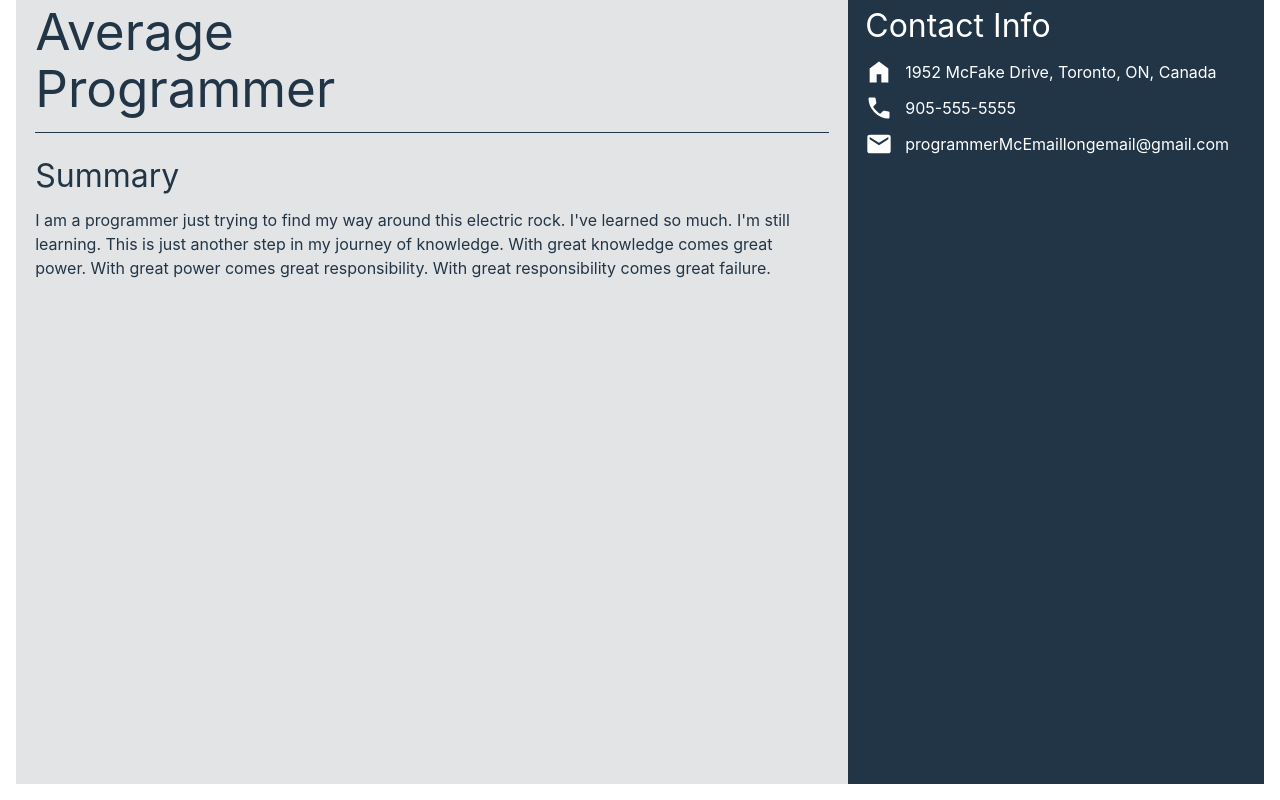
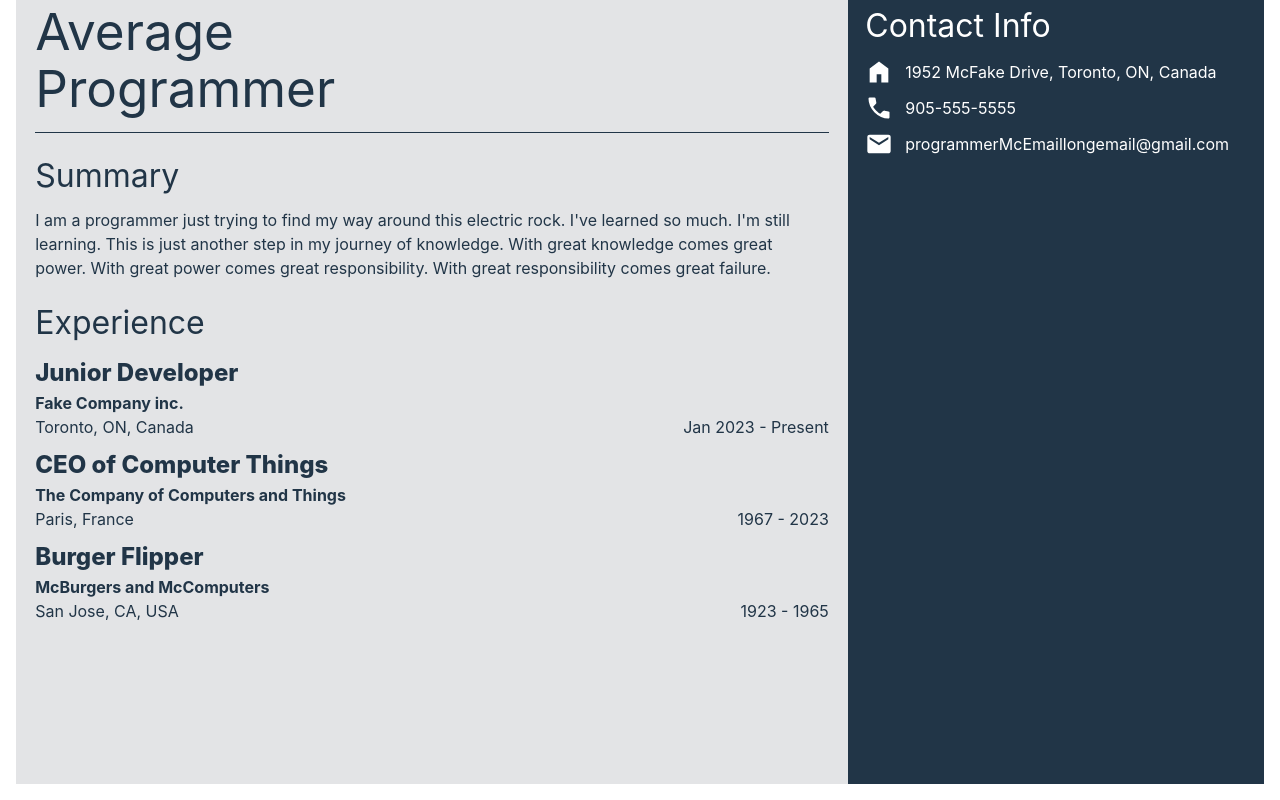
Before and after one commit to Damon-Thomas/CV-Application, a React (Vite) app: page / in a window 1280 px wide. Shown: the part 466-1266 px from the top of the page. Built offline with nearby package versions, Linux system fonts and the light colour scheme.

Commit message:
start framework for editing experience

```diff
--- a/src/App.css
+++ b/src/App.css
@@ -200,3 +200,32 @@
 .experienceDrop .shrunk {
   display: none;
 }
+
+.cvJobBodyContainer{
+  display: flex;
+  flex-direction: column;
+  gap: .5em;
+  /* padding-top: .5em; */
+}
+.cvJobLi {
+  list-style-type: none;
+}
+
+.cvJobTitle{
+  font-size: 1.5em;
+  font-weight: 800;
+}
+
+.cvCompanyName{
+  font-size: 1em;
+  font-weight: 700;
+}
+
+.cvBottomLine{
+  display: flex;
+  justify-content: space-between;
+}
+
+.cvLocation, .cvDate {
+  font-size: 1em;
+}
--- a/src/App.jsx
+++ b/src/App.jsx
@@ -79,44 +79,7 @@ function summaryContent(summaryHook) {
 //
 //
 // un nest add button. no components withing components
-function workContent(
-  allJobs,
-  setjobList,
-  nextId,
-  setnewNextId,
-  addExperienceShrink,
-  setAddExperienceShrink
-) {
-  // function handleAddClick() {
-  //   setAddExperienceShrink(!addExperienceShrink)
-  // }
 
-  return (
-    <div className="experienceInputContainer">
-      <div className="experienceDrop">
-        {/* <div className="addExperienceButton"> */}
-        <AddButton
-          textContent="Add Experience"
-          shrink={addExperienceShrink}
-          setShrink={setAddExperienceShrink}
-        />
-        <div
-          className={
-            addExperienceShrink ? "experienceForm" : "shrunk experienceForm"
-          }
-        >
-          <ExperienceContentForm
-            allJobs={allJobs}
-            setjobList={setjobList}
-            nextId={nextId}
-            setnewNextId={setnewNextId}
-          />
-        </div>
-        {/* </div> */}
-      </div>
-    </div>
-  );
-}
 
 // take out default state and apply them to html conditionally
 function App() {
@@ -135,10 +98,24 @@ function App() {
     {
       id: "0a",
       jobTitle: "Junior Developer",
-      company: "Fake Company inc.",
-      location: "Toronto, ON, Canada",
-      date: "Jan 2023 - Present",
+      jobCompany: "Fake Company inc.",
+      jobLocation: "Toronto, ON, Canada",
+      jobDate: "Jan 2023 - Present",
     },
+    {
+      id: "0b",
+      jobTitle: "CEO of Computer Things",
+      jobCompany: "The Company of Computers and Things",
+      jobLocation: "Paris, France",
+      jobDate: "1967 - 2023",
+    },
+    {
+      id: "0c",
+      jobTitle: "Burger Flipper",
+      jobCompany: "McBurgers and McComputers",
+      jobLocation: "San Jose, CA, USA",
+      jobDate: "1923 - 1965",
+    }
   ]);
 
   // function sum(...theArgs) {
@@ -149,6 +126,51 @@ function App() {
   //   return total;
   // }
   // populate headings only if there is some content entered
+
+  function workContent(
+    allJobs,
+    setjobList,
+    nextId,
+    setnewNextId,
+    addExperienceShrink,
+    setAddExperienceShrink
+  ) {
+    // function handleAddClick() {
+    //   setAddExperienceShrink(!addExperienceShrink)
+    // }
+
+    return (
+      <div className="experienceInputContainer">
+        <div className="experienceDrop">
+          <AddButton
+            textContent="Add Experience"
+            shrink={addExperienceShrink}
+            setShrink={setAddExperienceShrink}
+          />
+          <div
+
+            className={
+              addExperienceShrink ? "experienceForm" : "shrunk experienceForm"
+            }
+          >
+            <ExperienceContentForm
+              allJobs={allJobs}
+              setjobList={setjobList}
+              nextId={nextId}
+              setnewNextId={setnewNextId}
+              shrink={addExperienceShrink}
+              setShrink={setAddExperienceShrink}
+            />
+          </div>
+        </div>
+        <div className="experienceEditsDDs">
+          {createExperienceDD()}
+        </div>
+      </div>
+    );
+  }
+
+
   function createHeading(headingText, ...blankCheck) {
     const hasValue = (obj, value) => Object.values(obj).includes(value);
 
@@ -219,6 +241,100 @@ function App() {
     );
   }
 
+  function jobDropDownHTML(job, company) {
+    return (
+      <div className="jobDD">
+        <h3 className="jobDDTitle">{job}</h3>
+        <h5 className="jobDDCompany">{company}</h5>
+      </div>
+    )
+  }
+
+  function findIDIndex(id) {
+    if(id != '') {
+      let k = "id";
+      let val = id;
+      let objIndex = allJobs.findIndex(
+        (job) => job[k] === val
+  );
+    return objIndex
+  }
+  }
+
+  function editJob(selectedID, editTitle, editCompany, editLocation, editDate) {
+    let jobIndex = findIDIndex(selectedID)
+    let newJobs = [...allJobs]
+    newJobs[jobIndex] = {
+        id: selectedID,
+        jobTitle: editTitle,
+        jobCompany: editCompany,
+        jobLocation: editLocation,
+        jobDate: editDate
+    }
+
+    setjobList(newJobs)
+  }
+
+  function experienceDropdownEditForm(inputID, editTitle, editCompany, editLocation, editDate) {
+    return (
+      <div className="expDDFs">
+        <div className="formBasicInput">
+          <label htmlFor={inputID + 'edit'}>{"Job Title"}</label>
+          <input className="singleLineInput" type="text" /*id={inputID}*/ name={inputID + 'edit'} value={editTitle} onChange={(event) => editJob(selectedID, event.target.value, editCompany, editLocation, editDate)} />
+        </div>
+        <div className="formBasicInput">
+          <label htmlFor={inputID + 'edit'}>{"Company"}</label>
+          <input className="singleLineInput" type="text" /*id={inputID}*/ name={inputID + 'edit'} value={editCompany} onChange={(event) => editJob(selectedID, editTitle, event.target.value, editLocation, editDate)} />
+        </div>
+        <div className="formBasicInput">
+          <label htmlFor={inputID + 'edit'}>{"Location"}</label>
+          <input className="singleLineInput" type="text" /*id={inputID}*/ name={inputID + 'edit'} value={editLocation} onChange={(event) => editJob(selectedID, editTitle, editCompany, event.target.value, editDate)} />
+        </div>
+        <div className="formBasicInput">
+          <label htmlFor={inputID + 'edit'}>{"Date"}</label>
+          <input className="singleLineInput" type="text" /*id={inputID}*/ name={inputID + 'edit'} value={editDate} onChange={(event) => editJob(selectedID, editTitle, editCompany, editLocation, event.target.value)} />
+        </div>
+      </div>
+    )
+  }
+
+  function createExperienceDD() {
+    return (
+      <ul>
+        {allJobs.map(job => (
+          <li key={job.name + job.company}>
+            <Dropdown
+              text={jobDropDownHTML(job.name, job.company)}
+              content={experienceDropdownEditForm(job.id, job.jobTitle, job.jobCompany, job.jobLocation, job.jobDate)}
+              />
+          </li>
+        ))}
+
+      </ul>
+    )
+  }
+
+  function createExperienceCVContent() {
+
+    return (
+      <ul className="cvJobBodyContainer">
+        {allJobs.map(job => (
+
+          <li key={'cv' + job.id} className="cvJobLi" >
+            {console.log(job)}
+            <h3 className="cvJobTitle">{job.jobTitle}</h3>
+            <h4 className="cvCompanyName">{job.jobCompany}</h4>
+            <div className="cvBottomLine">
+              <p className="cvLocation">{job.jobLocation}</p>
+              <p className="cvDate">{job.jobDate}</p>
+            </div>
+          </li>
+        ))}
+
+      </ul>
+    )
+  }
+
   return (
     <div className="main">
       {/* Left Side - User Entry Dropdowns */}
@@ -277,7 +393,14 @@ function App() {
               )}
             </p>
           </div>
-          <div className="cvWorkHistory"></div>
+          <div className="cvWorkHistory">
+            <h2 className="cvHeading">
+              {createHeading("Experience", { allJobs })}
+            </h2>
+            <div className="workHistoryBody">
+              {createExperienceCVContent()}
+            </div>
+          </div>
         </div>
 
         <div className="col2">
--- a/src/ExperienceContent.css
+++ b/src/ExperienceContent.css
@@ -19,8 +19,13 @@
 
 }
 
-.submitJob {
+.submitJob, .cancelJob {
     width: calc(1em + 12.5vw);
+}
+
+.buttonContainer {
+    display: flex;
+    gap: 2em;
 }
 
 /* .experienceDrop > .experienceForm {
--- a/src/ExperienceContent.jsx
+++ b/src/ExperienceContent.jsx
@@ -31,16 +31,35 @@ import "./ExperienceContent.css"
 // }
 
 
-function ExperienceContentForm({allJobs, setjobList, nextId, setnewNextId, submitButton = true,}) {
+function ExperienceContentForm({allJobs, setjobList, nextId, setnewNextId, setShrink, shrink}) {
   const [title, setTitle] = useState('')
   const [company, setCompany] = useState('')
   const [location, setLocation] = useState('')
   const [date, setDate] = useState('')
+//   let objIndex
+//   if(id != '') {
+//     let k = "id";
+//     let val = id;
+//     objIndex = allJobs.findIndex(
+//       (job) => job[k] === val
+// );
+//   let selectedJob = allJobs[objIndex]
+//   setTitle(selectedJob.jobTitle)
+//   setCompany(selectedJob.jobCompany)
+//   setLocation(selectedJob.jobLocation)
+//   setDate(selectedJob.jobDate)
+
+//   }
+
+
+
+
+  function shrinkForm() {
+    setShrink(!shrink)
+  }
 
   function saveHandler(e) {
     e.preventDefault()
-
-
     setjobList(
       [
         ...allJobs,
@@ -54,7 +73,8 @@ function ExperienceContentForm({allJobs, setjobList, nextId, setnewNextId, submi
     ]
     );
     setnewNextId(nextId + 1)
-    console.log('id count', allJobs.nextId, 'job list', allJobs)
+    shrinkForm()
+
 
   }
   function buttonOnCondition() {
@@ -69,7 +89,11 @@ function ExperienceContentForm({allJobs, setjobList, nextId, setnewNextId, submi
     }
   }
 
+
+
+
   function resetForm() {
+
     setTitle('')
     setCompany('')
     setLocation('')
@@ -89,7 +113,21 @@ function ExperienceContentForm({allJobs, setjobList, nextId, setnewNextId, submi
         <FormInput setHook={setLocation} labelText="Location" inputID="location"  hookValue={location} />
         <FormInput setHook={setDate} labelText="Date" inputID="date" hookValue={date}/>
       </form>
-      {buttonOnCondition()}
+      <div className="buttonContainer">
+        <button formTarget="addJobForm" className="submitJob" onClick={(e) => {
+          saveHandler(e);
+          resetForm()
+        }}>
+          Save
+        </button>
+        <button formTarget="addJobForm" className="cancelJob" onClick={(e) => {
+          e.preventDefault()
+          shrinkForm()
+          resetForm()
+        }}>
+          Cancel
+        </button>
+      </div>
     </>
     //  </div>
   );
```
